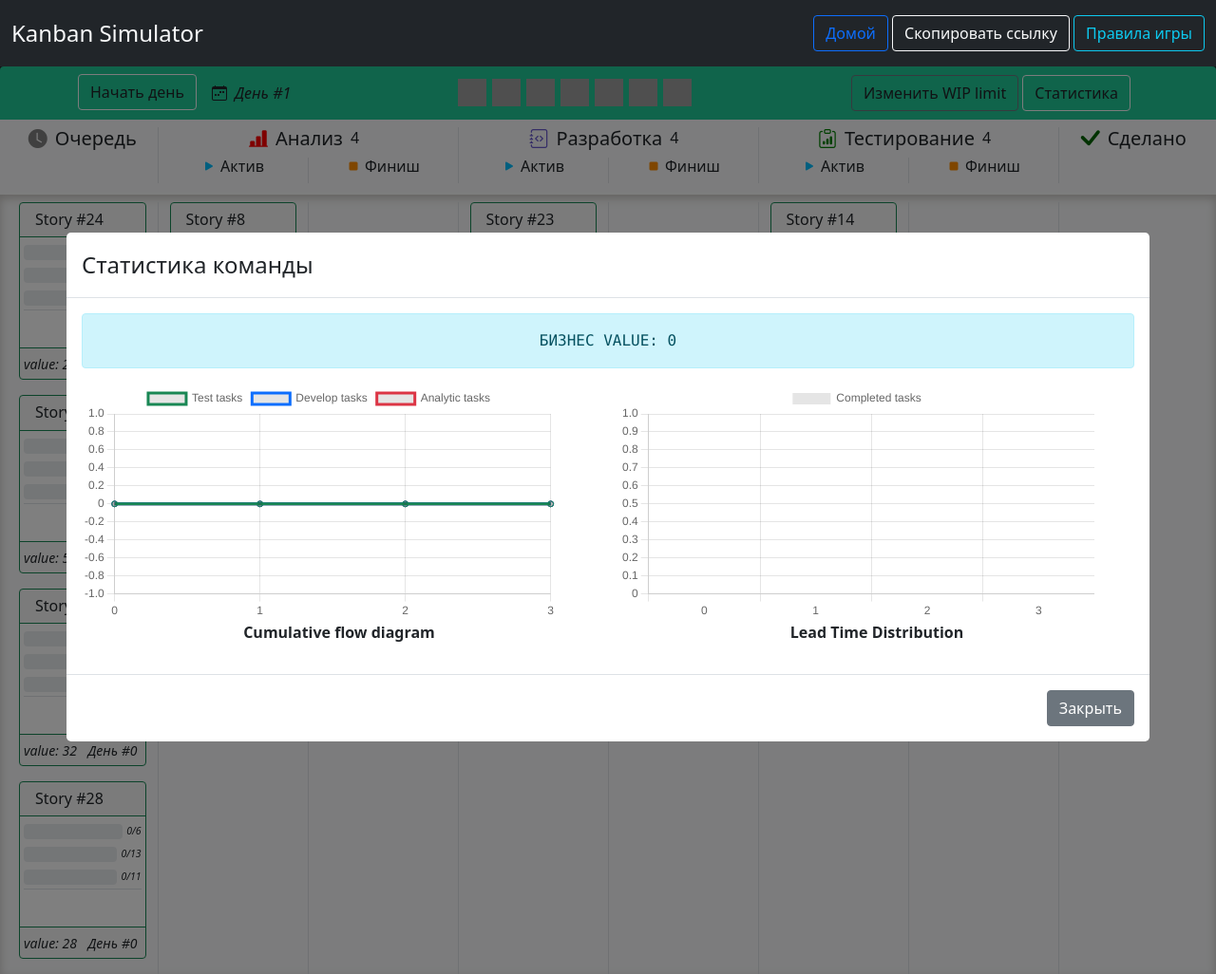
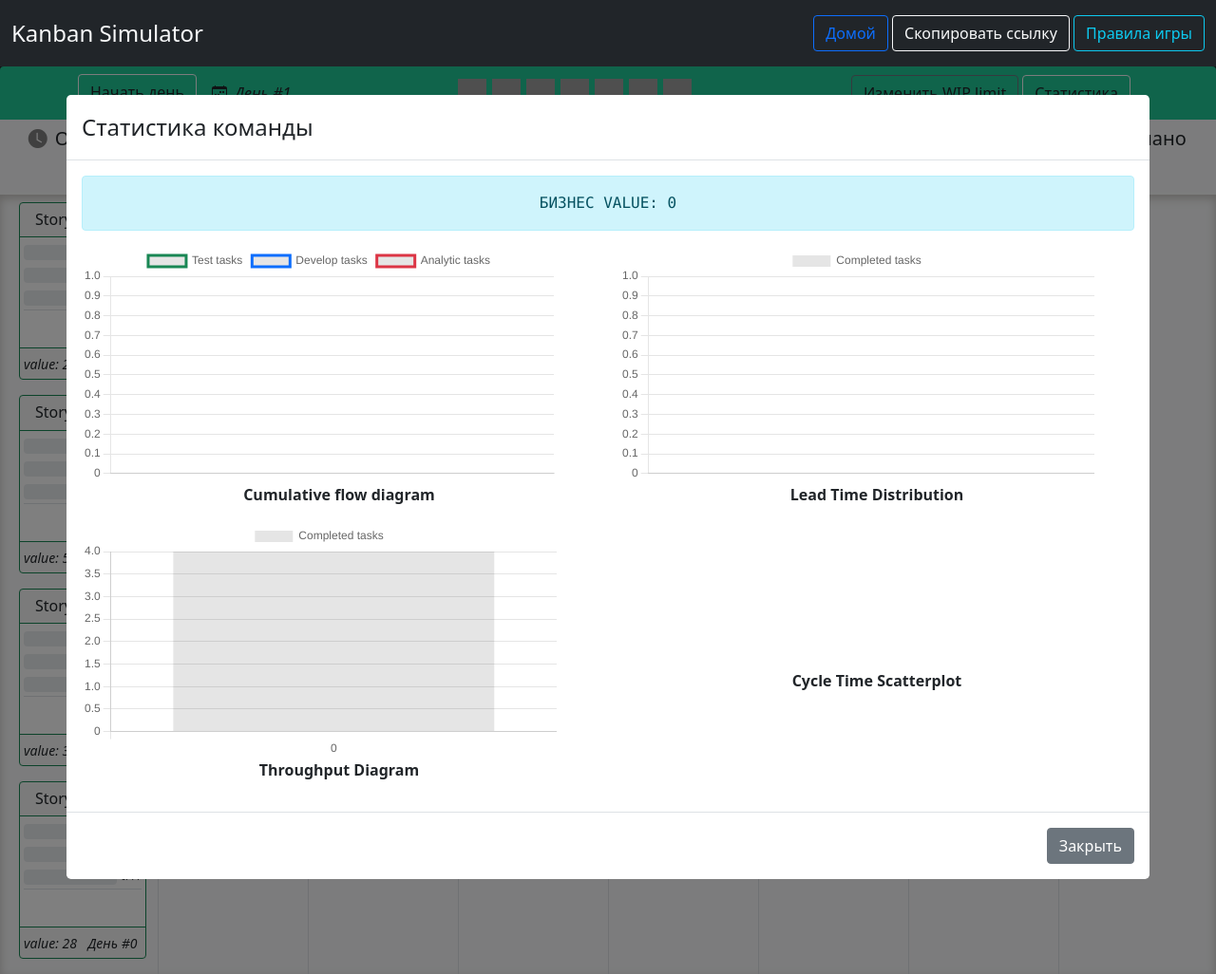
Before and after one commit to RainCatalyst/KanbanSimulator, a Django app: page /board/109 in a window 1280 px wide, after a click on "Статистика". Shown: the whole page at 95% size. Run offline with Django 3.2, Linux system fonts and the light colour scheme; data comes from the database, SQL or seed files in the repository; both versions use the stored data as it was after the commit; a map, chart or similar area stays blank; some libraries are stand-ins or nearby versions; grey boxes are pictures that could not be loaded.

Commit message:
Added throughput chart

```diff
--- a/kanban_simulator/board/static/board/js/constants.js
+++ b/kanban_simulator/board/static/board/js/constants.js
@@ -13,5 +13,9 @@ const LATE_EXPEDITE_CARD_FACTOR = 0.5;
 
 const EXIPEDITE_CARD_FINE = 7;
 const CARD_FINE = 3;
+const last_day = 26;
 
-const last_day = 26;
+// average effort
+// 7 - analysis vs 6
+// 10.5 - dev vs 10
+// 7 - testing vs 9
--- a/kanban_simulator/board/static/board/js/game.js
+++ b/kanban_simulator/board/static/board/js/game.js
@@ -8,9 +8,11 @@ var BV = 0;
 // initial data for graph plotting
 var bar_data = [{"1": 0}, {"2": 0}, {"3": 0}, {"4": 0}];
 var line_data = [{"1": [0, 0, 0]}, {"2": [0, 0, 0]}, {"3": [0, 0, 0]}, {"4": [0, 0, 0]}];
+var throughput_data = {"0": 4}
 
 var lineChart;
 var barChart;
+var throughtputChart;
 
 // arrays of days
 var analytic_completed_tasks = [];
@@ -281,8 +283,9 @@ $(function() {
 
     // statistics button (business value calculating and graph plotting)
     $(document).on("click", "#stat_show", function () {
-        cumulativeGraph();
-        barGraph();
+        plotCumulativeGraph();
+        plotBar();
+        plotThroughtputChart();
         calculateBV();
         document.getElementById('bv_sum_container').innerHTML = "БИЗНЕС VALUE: " + BV;
         $('#StatisticsModal').modal('toggle');
@@ -316,6 +319,7 @@ function performVersionCheck(){
                 document.getElementById("test_wip").innerHTML = limits[2];
                 bar_data = JSON.parse(response["bar_data"]);
                 line_data = JSON.parse(response["line_data"]);
+                throughput_data = JSON.parse(response["throughput_data"])
 
                 current_version = board_info["version"];
                 if (current_day != board_info["Age"]){
@@ -472,55 +476,55 @@ function calculateBV(){
             sum += card_list[k]["business_value"];
             console.log(card_list[k]["title"] + " : " + card_list[k]["business_value"]);
         }
-        if (current_day >= last_day - 1){
-            if (card_list[k]["column_number"] == 6){
-                sum += card_list[k]["business_value"];
-                console.log(card_list[k]["title"] + " : " + card_list[k]["business_value"]);
-            }else if (card_list[k]["business_value"] <= 0 && card_list[k]["column_number"] != 7){
-                if (card_list[k]["is_expedite"]){
-                    if (card_list[k]["column_number"] == 4 || card_list[k]["column_number"] == 5){
-                        if (card_list[k]["business_value"] == 0) sum += LATE_EXPEDITE_CARD_INIT_BV;
-                        else sum += Math.round(card_list[k]["business_value"] * LATE_EXPEDITE_CARD_FACTOR);
-                    }else if (card_list[k]["column_number"] == 2 || card_list[k]["column_number"] == 3){
-                        if (card_list[k]["business_value"] == 0) sum += Math.round(LATE_EXPEDITE_CARD_INIT_BV * LATE_EXPEDITE_CARD_FACTOR);
-                        else sum += Math.round(card_list[k]["business_value"] * LATE_EXPEDITE_CARD_FACTOR * LATE_EXPEDITE_CARD_FACTOR);
-                    }else if (card_list[k]["column_number"] == 0 || card_list[k]["column_number"] == 1){
-                        if (card_list[k]["business_value"] == 0) sum += Math.round(LATE_EXPEDITE_CARD_INIT_BV * LATE_EXPEDITE_CARD_FACTOR * LATE_EXPEDITE_CARD_FACTOR);
-                        else sum += Math.round(card_list[k]["business_value"] * LATE_EXPEDITE_CARD_FACTOR * LATE_EXPEDITE_CARD_FACTOR * LATE_EXPEDITE_CARD_FACTOR);
-                    }
-                }else{
-                    if (card_list[k]["column_number"] == 4 || card_list[k]["column_number"] == 5){
-                        if (card_list[k]["business_value"] == 0) sum += LATE_CARD_INIT_BV;
-                        else sum += Math.round(card_list[k]["business_value"] * LATE_CARD_FACTOR);
-                    }else if (card_list[k]["column_number"] == 2 || card_list[k]["column_number"] == 3){
-                        if (card_list[k]["business_value"] == 0) sum += Math.round(LATE_CARD_INIT_BV * LATE_CARD_FACTOR);
-                        else sum += Math.round(card_list[k]["business_value"] * LATE_CARD_FACTOR * LATE_CARD_FACTOR);
-                    }else if (card_list[k]["column_number"] == 1){
-                        if (card_list[k]["business_value"] == 0) sum += Math.round(LATE_CARD_INIT_BV * LATE_CARD_FACTOR * LATE_CARD_FACTOR);
-                        else sum += Math.round(card_list[k]["business_value"] * LATE_CARD_FACTOR * LATE_CARD_FACTOR * LATE_CARD_FACTOR);
-                    }
-                }
-            }
-        }
+        // if (current_day >= last_day - 1){
+        //     if (card_list[k]["column_number"] == 6){
+        //         sum += card_list[k]["business_value"];
+        //         console.log(card_list[k]["title"] + " : " + card_list[k]["business_value"]);
+        //     }else if (card_list[k]["business_value"] <= 0 && card_list[k]["column_number"] != 7){
+        //         if (card_list[k]["is_expedite"]){
+        //             if (card_list[k]["column_number"] == 4 || card_list[k]["column_number"] == 5){
+        //                 if (card_list[k]["business_value"] == 0) sum += LATE_EXPEDITE_CARD_INIT_BV;
+        //                 else sum += Math.round(card_list[k]["business_value"] * LATE_EXPEDITE_CARD_FACTOR);
+        //             }else if (card_list[k]["column_number"] == 2 || card_list[k]["column_number"] == 3){
+        //                 if (card_list[k]["business_value"] == 0) sum += Math.round(LATE_EXPEDITE_CARD_INIT_BV * LATE_EXPEDITE_CARD_FACTOR);
+        //                 else sum += Math.round(card_list[k]["business_value"] * LATE_EXPEDITE_CARD_FACTOR * LATE_EXPEDITE_CARD_FACTOR);
+        //             }else if (card_list[k]["column_number"] == 0 || card_list[k]["column_number"] == 1){
+        //                 if (card_list[k]["business_value"] == 0) sum += Math.round(LATE_EXPEDITE_CARD_INIT_BV * LATE_EXPEDITE_CARD_FACTOR * LATE_EXPEDITE_CARD_FACTOR);
+        //                 else sum += Math.round(card_list[k]["business_value"] * LATE_EXPEDITE_CARD_FACTOR * LATE_EXPEDITE_CARD_FACTOR * LATE_EXPEDITE_CARD_FACTOR);
+        //             }
+        //         }else{
+        //             if (card_list[k]["column_number"] == 4 || card_list[k]["column_number"] == 5){
+        //                 if (card_list[k]["business_value"] == 0) sum += LATE_CARD_INIT_BV;
+        //                 else sum += Math.round(card_list[k]["business_value"] * LATE_CARD_FACTOR);
+        //             }else if (card_list[k]["column_number"] == 2 || card_list[k]["column_number"] == 3){
+        //                 if (card_list[k]["business_value"] == 0) sum += Math.round(LATE_CARD_INIT_BV * LATE_CARD_FACTOR);
+        //                 else sum += Math.round(card_list[k]["business_value"] * LATE_CARD_FACTOR * LATE_CARD_FACTOR);
+        //             }else if (card_list[k]["column_number"] == 1){
+        //                 if (card_list[k]["business_value"] == 0) sum += Math.round(LATE_CARD_INIT_BV * LATE_CARD_FACTOR * LATE_CARD_FACTOR);
+        //                 else sum += Math.round(card_list[k]["business_value"] * LATE_CARD_FACTOR * LATE_CARD_FACTOR * LATE_CARD_FACTOR);
+        //             }
+        //         }
+        //     }
+        // }
     }
     BV = sum;
 }
 
 // plot cumulative graph (cumulative amount of task which is done by every department)
-function cumulativeGraph(){
+function plotCumulativeGraph(){
     if (lineChart != null){
         lineChart.destroy();
     }
     var ctx = document.getElementById('firstChart').getContext('2d');
     ctx.height = 400;
     ctx.width = 400;
-    var labels = Object.keys(line_data);
+    var labels = Object.keys(line_data).slice(FIRST_HALF_APPEARS - 1);
 
     var anl_data = [];
     var dev_data = [];
     var test_data = [];
 
-    for (var i =0; i < line_data.length; i++){
+    for (var i = FIRST_HALF_APPEARS - 1; i < line_data.length; i++){
         var pDay = Object.values(line_data[i])[0];
         anl_data.push(pDay[0]);
         dev_data.push(pDay[1]);
@@ -574,24 +578,21 @@ function cumulativeGraph(){
 }
 
 // plot bar graph (number of task which is done in principle)
-function barGraph(){
+function plotBar(){
     if (barChart != null){
         barChart.destroy();
     }
     var ctx = document.getElementById('secondChart').getContext('2d');
     ctx.height = 400;
     ctx.width = 400;
-    var labels = Object.keys(bar_data);
-
-    var anl_data = [];
-    var dev_data = [];
-    var test_data = [];
+    var labels = Object.keys(bar_data).slice(FIRST_HALF_APPEARS - 1);
 
     var ds = [];
 
-    for (var i =0; i < bar_data.length; i++){
+    for (var i = FIRST_HALF_APPEARS - 1; i < bar_data.length; i++){
         ds.push(Object.values(bar_data[i])[0]);
     }
+
     var data = {
         labels: labels,
         options: {
@@ -612,3 +613,35 @@ function barGraph(){
         data: data,
     });
 }
+
+function plotThroughtputChart(){
+    if (throughtputChart != null){
+        throughtputChart.destroy();
+    }
+    var ctx = document.getElementById('throughputChart').getContext('2d');
+    ctx.height = 400;
+    ctx.width = 400;
+    var labels = Object.keys(throughput_data);
+
+    var ds = Object.values(throughput_data);
+
+    var data = {
+        labels: labels,
+        options: {
+            title: {
+                display: true,
+                text: 'Throughput Diagram',
+                position: 'bottom'
+            }
+        },
+        datasets: [
+        {
+            label: 'Completed tasks',
+            data: ds,
+        }]
+    };
+    throughtputChart = new Chart(ctx, {
+        type: 'bar',
+        data: data,
+    });
+}
--- a/kanban_simulator/board/templates/board/board.html
+++ b/kanban_simulator/board/templates/board/board.html
@@ -348,6 +348,21 @@
                                         </div>
                                     </div>
 
+                                    <div class="row">
+                                        <div class="col text-center fw-bold">
+                                            <div id="plot">
+                                                <canvas id="throughputChart"></canvas>
+                                            </div>
+                                            <p>Throughput Diagram</p>
+                                        </div>
+                                        <div class="col text-center fw-bold">
+                                            <div id="plot">
+                                                <canvas id="cycleTimeChart"></canvas>
+                                            </div>
+                                            <p>Cycle Time Scatterplot</p>
+                                        </div>
+                                    </div>
+
 
                                 </div>
                                 <div class="modal-footer">
--- a/kanban_simulator/board/views.py
+++ b/kanban_simulator/board/views.py
@@ -221,7 +221,7 @@ def version_check(request):
             # days = Day.objects.filter(team=server_team).order_by("age")
             # bar_data = []
             # line_data = []
-            bar_data, line_data = form_data_for_statistics(server_team)
+            bar_data, line_data, throughput_data = form_data_for_statistics(server_team)
             if server_team.dayNum == FIRST_HALF_APPEARS or server_team.dayNum == SECOND_HALF_APPEARS or \
                     server_team.dayNum == FIRST_EXPEDITE or server_team.dayNum == SECOND_EXPEDITE or \
                     server_team.dayNum == THIRD_EXPEDITE:
@@ -249,6 +249,7 @@ def version_check(request):
                                  "board_info": json.dumps(board_info),
                                  "bar_data": json.dumps(bar_data),
                                  "line_data": json.dumps(line_data),
+                                 "throughput_data": json.dumps(throughput_data),
                                  "SYN": False}, status=200)
         else:
             return JsonResponse({"SYN": True}, status=200)
@@ -460,8 +461,8 @@ def commands_check(request, player_id):
                 teams.append({"pk": team.pk, "bv": team.business_value_sum,
                               "players": json.dumps(list(team.player_set.all().values('name')))})
                 # print(teams)
-                bar_data, line_data = form_data_for_statistics(team)
-                graphics_data.append({"pk": team.pk, "data": [bar_data, line_data]})
+                bar_data, line_data, throughput_data = form_data_for_statistics(team)
+                graphics_data.append({"pk": team.pk, "data": [bar_data, line_data, throughput_data]})
             return JsonResponse(
                 {"SYN": False, "graphics": json.dumps(
                     list(graphics_data)), "rating": json.dumps(list(teams))},
@@ -471,31 +472,6 @@ def commands_check(request, player_id):
 
     return JsonResponse({"Error": "error"}, status=400)
 
-
-# function which is responsible for appropriate data structure and format for working with statistics
-def form_data_for_statistics(server_team):
-    days = Day.objects.filter(team=server_team).order_by("age")
-    bar_data = []
-    line_data = []
-    processed_days = []
-    for day in days:
-        if day.age not in processed_days:
-            bar_data.append({str(day.age): day.test_completed_tasks})
-            line_data.append(
-                {str(day.age): [day.anl_completed_tasks, day.dev_completed_tasks, day.test_completed_tasks]})
-        processed_days.append(day.age)
-
-    for i in range(1, len(line_data)):
-        vals = list(line_data[i].values())[0]
-        prev_vals = list(line_data[i - 1].values())[0]
-        line_data[i] = {
-            list(line_data[i].keys())[0]: [vals[0] + prev_vals[0],
-                                           vals[1] + prev_vals[1],
-                                           vals[2] + prev_vals[2]]}
-
-    return bar_data, line_data
-
-
 # to be added
 def news(request):
     return
```
Also changed, not shown: kanban_simulator/board/game.py (+26 -0 lines), kanban_simulator/db.sqlite3.
